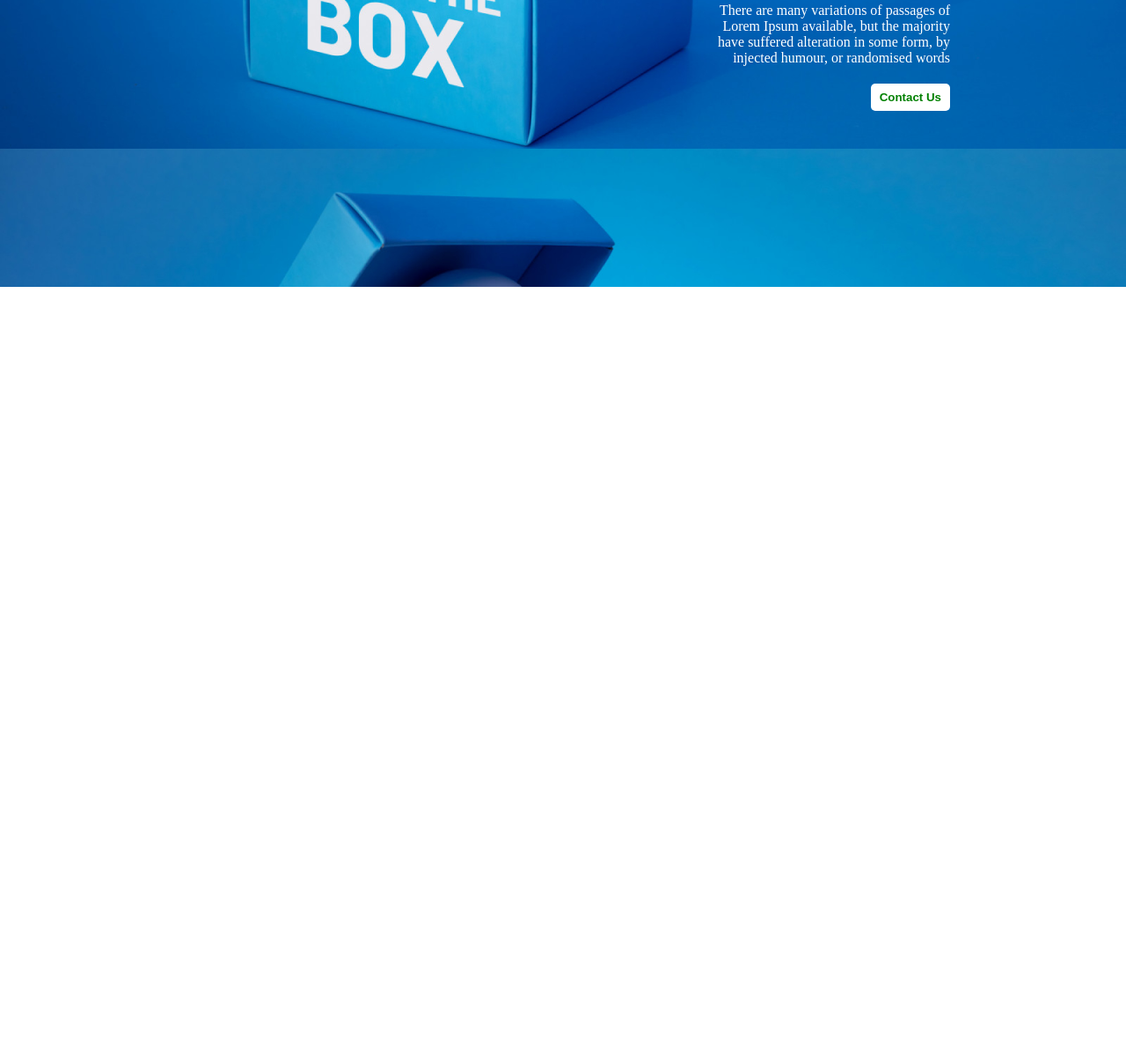
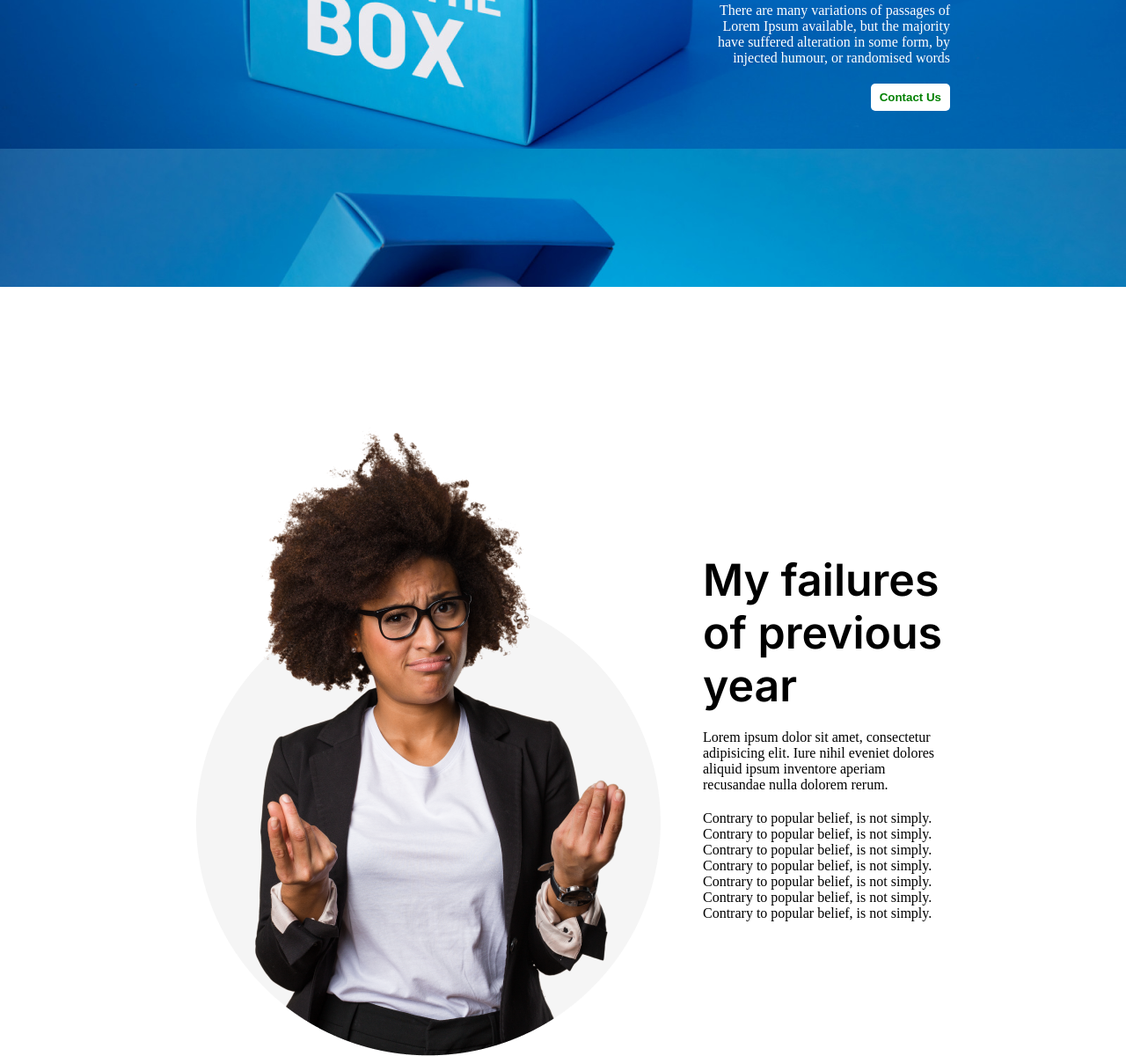
Before and after one commit to remontripura/new-year-new-me, a plain HTML site: page index.html in a window 1280 px wide. Shown: the part 639-1839 px from the top of the page at 88% size. Before the commit the page ends 965 px from the top, so only its background shows below. Drawn offline with Linux system fonts and the light colour scheme.

Commit message:
description add

```diff
--- a/index.html
+++ b/index.html
@@ -5,6 +5,7 @@
     <meta http-equiv="X-UA-Compatible" content="IE=edge">
     <meta name="viewport" content="width=device-width, initial-scale=1.0">
     <link rel="preconnect" href="https://fonts.googleapis.com"><link rel="preconnect" href="https://fonts.gstatic.com" crossorigin><link href="https://fonts.googleapis.com/css2?family=Inter:wght@600&family=Lobster&family=Open+Sans:wght@300;400&display=swap" rel="stylesheet">
+    <script src="https://kit.fontawesome.com/8c1b2ceba0.js" crossorigin="anonymous"></script>
     <link rel="stylesheet" href="styles/style.css">
     <title>Document</title>
 </head>
@@ -17,6 +18,24 @@
             <button class="primary-btn"><a href="">Contact Us</a></button>
         </div>
     </header>
+    <!-- Section Area Start -->
 
+    <!-- Description Area -->
+    <section class="descriptions">
+        <img src="images/person.png" alt="">
+        <div>
+            <h3 class="description-title">My failures of previous year</h3>
+            <p class="descriptions-description">Lorem ipsum dolor sit amet, consectetur adipisicing elit. Iure nihil eveniet dolores aliquid ipsum inventore aperiam recusandae nulla dolorem rerum.</p>
+            <ul>
+                <li>Contrary to popular belief, is not simply.</li>
+                <li>Contrary to popular belief, is not simply.</li>
+                <li>Contrary to popular belief, is not simply.</li>
+                <li>Contrary to popular belief, is not simply.</li>
+                <li>Contrary to popular belief, is not simply.</li>
+                <li>Contrary to popular belief, is not simply.</li>
+                <li>Contrary to popular belief, is not simply.</li>
+            </ul>
+        </div>
+    </section>
 </body>
 </html>
--- a/styles/style.css
+++ b/styles/style.css
@@ -39,3 +39,23 @@
 section{
     margin-top:150px;
 }
+/* Descriptions Style */
+.descriptions{
+    display: flex;
+    align-items: center;
+    margin-right: 200px ;
+    margin-left: 200px;
+    gap: 30px;
+}
+.description-title{
+    font-family: inter;
+    font-size: 50px;
+    font-weight: 700px;
+    margin-bottom: 20px;
+}
+.descriptions-description{
+    margin-bottom: 20px;
+}
+.descriptions ul li{
+    list-style: none;
+}
```
